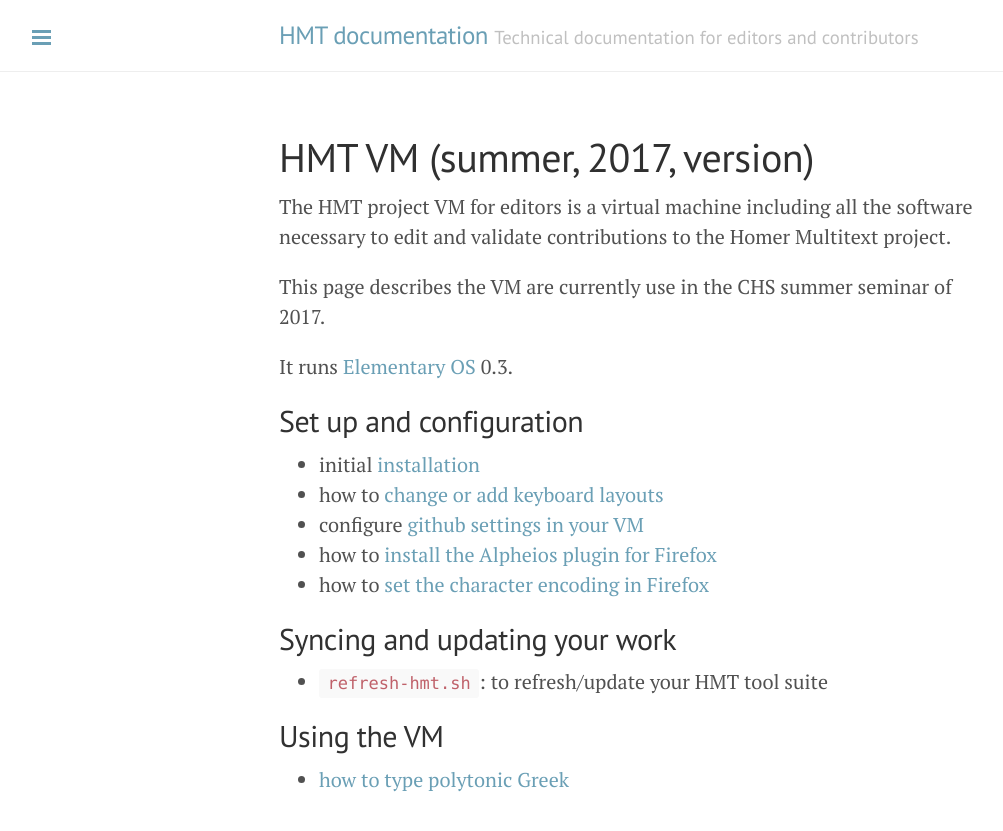
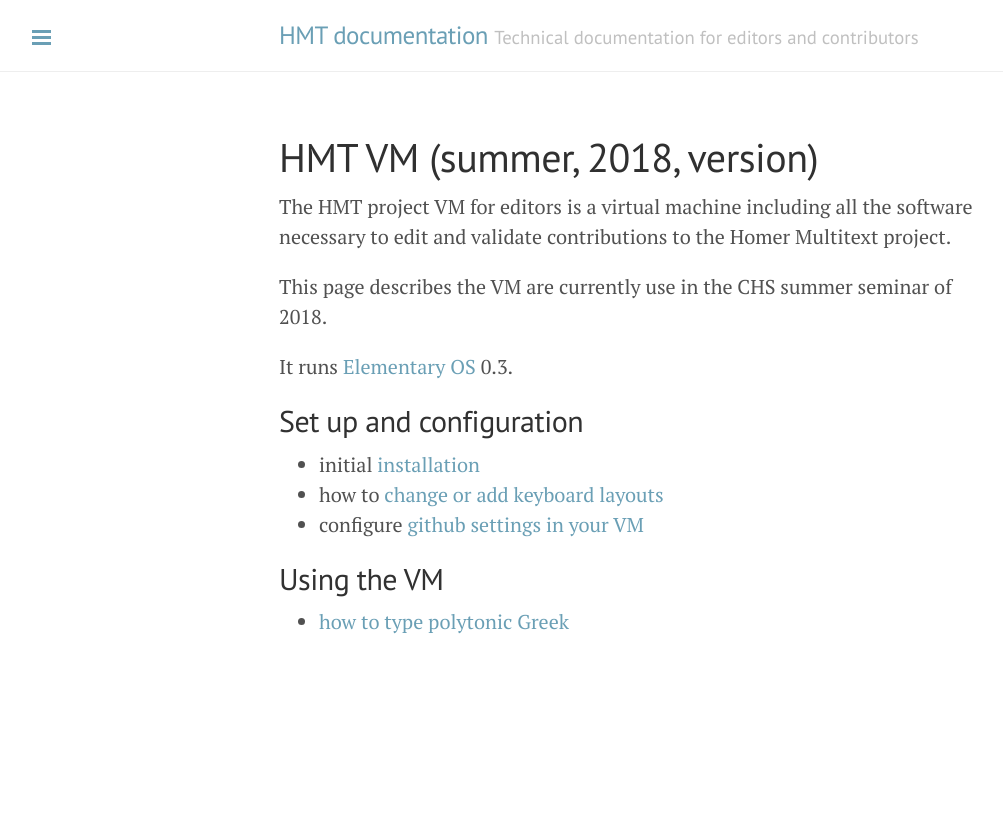
Before and after one commit to homermultitext/hmt-docs, a Jekyll site: the page built from docs/vm/index.md, in a window 1280 px wide. Shown: the top 831 px of the page, without its empty margins (1-1004 px from the left). Built offline with Jekyll 4.4.1, drawn with Linux system fonts in a browser that asks for light colours.

Commit message:
Update for 2018 VM

```diff
--- a/docs/vm/index.md
+++ b/docs/vm/index.md
@@ -1,11 +1,11 @@
 ---
-title:  "HMT VM (summer, 2017, version)"
+title:  "HMT VM (summer, 2018, version)"
 layout: page
 ---
 
 The HMT project VM for editors is a virtual machine including all the software necessary to edit and validate contributions to the Homer Multitext project.
 
-This page describes the VM are currently use in the CHS summer seminar of 2017.
+This page describes the VM are currently use in the CHS summer seminar of 2018.
 
 
 It runs [Elementary OS](https://elementary.io/) 0.3.
@@ -17,17 +17,6 @@
 - initial [installation](install)
 - how to [change or add keyboard layouts](keyboard)
 - configure [github settings in your VM](config-github)
-- how to [install the Alpheios plugin for Firefox](alpheios)
-- how to [set the character encoding in Firefox](ff-char-enc)
-
-
-
-
-## Syncing and updating your work ##
-
-
-- `refresh-hmt.sh`: to refresh/update your HMT tool suite
-
 
 
 ## Using the VM ##
```
Also changed, not shown: docs/tech/install-hmt-vm.md (+2 -1 lines), docs/vm/install.md (+0 -6 lines).
